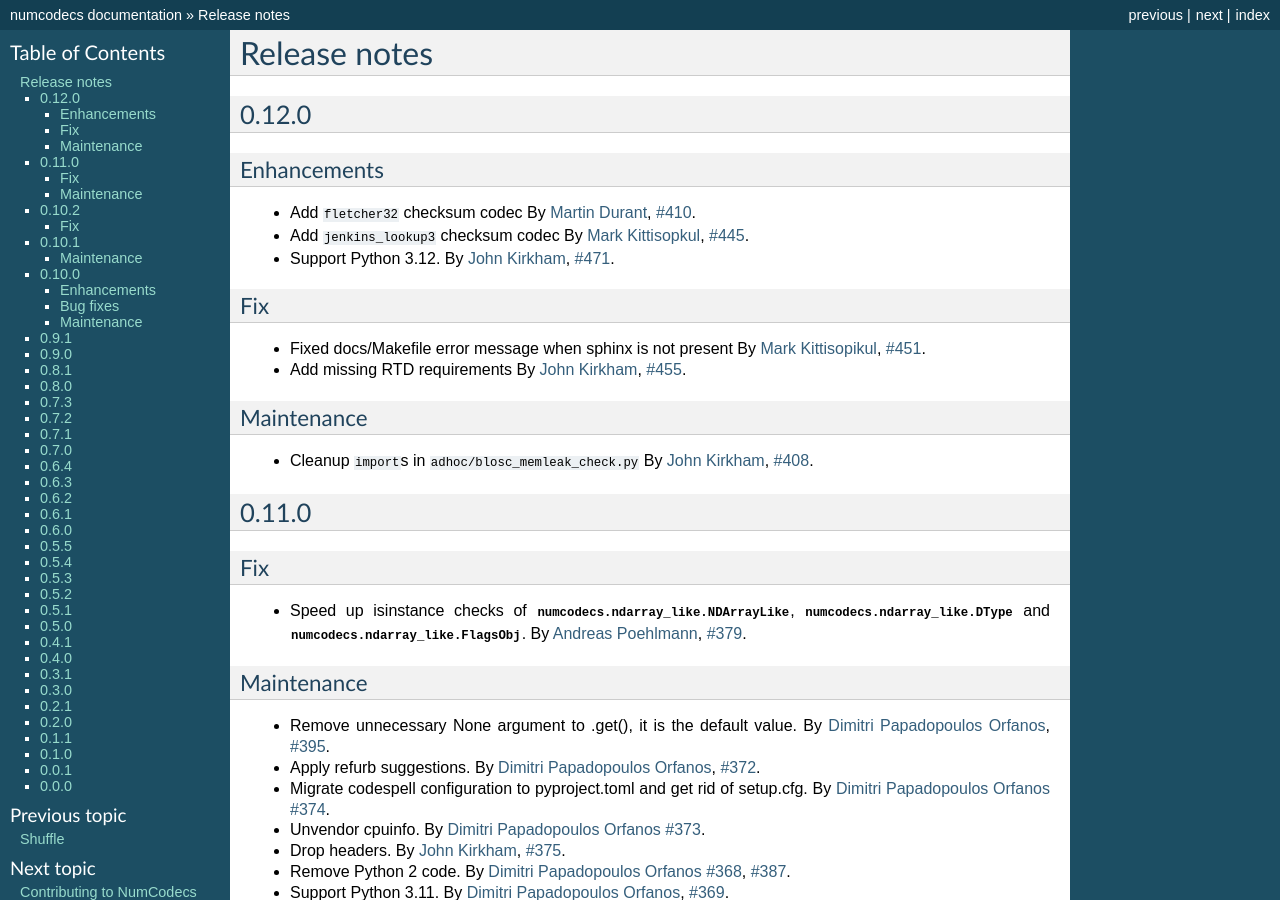
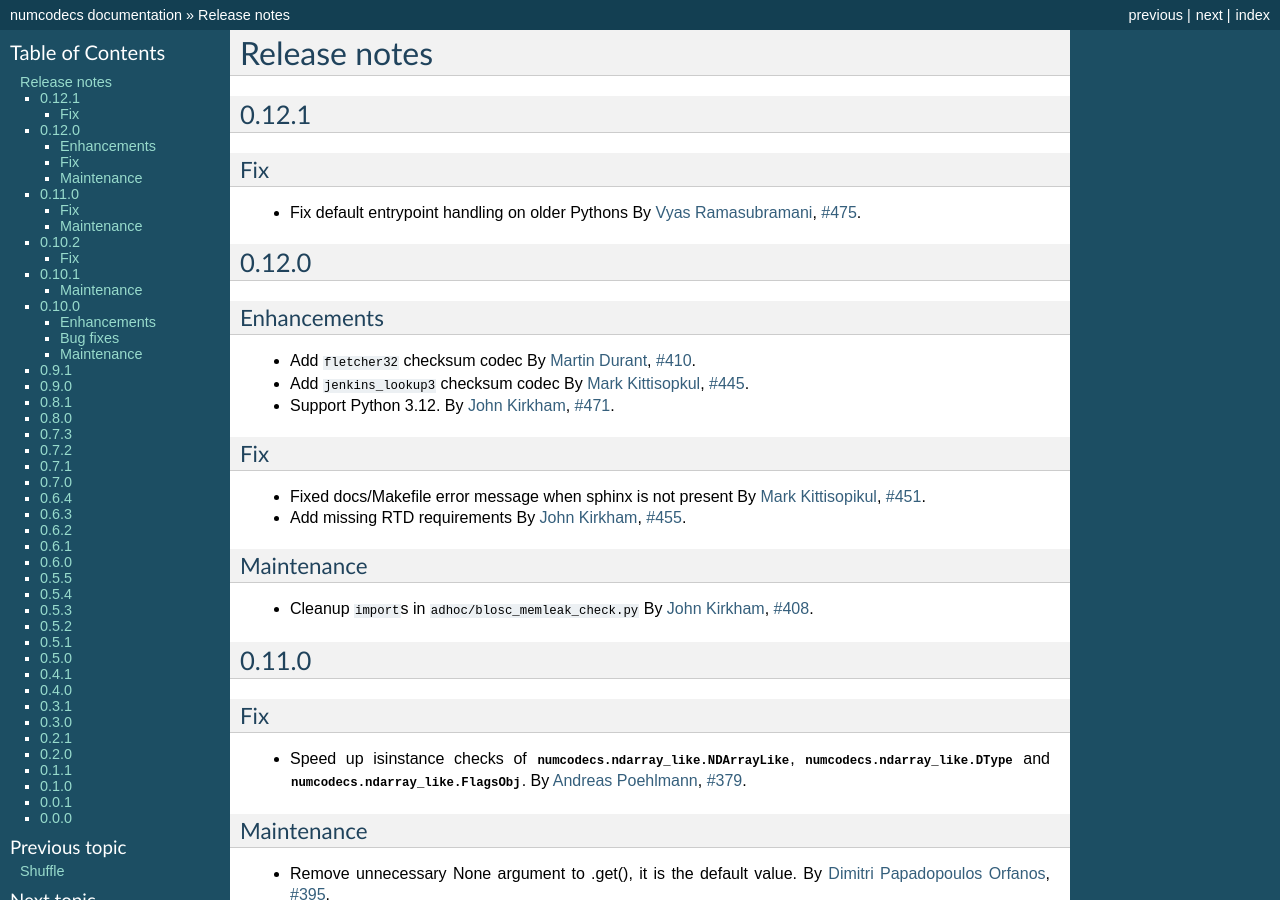
Before and after one commit to zarr-developers/numcodecs, a Sphinx documentation site: the page built from docs/release.rst, in a window 1280 px wide and 900 px high. Built offline with Sphinx 7.4.7, drawn with Linux system fonts in a browser that asks for light colours; the version number could not be read and is left out.

Commit message:
Add 0.12.1 release note w/entrypoint bug fix

```diff
--- a/docs/release.rst
+++ b/docs/release.rst
@@ -6,6 +6,17 @@
     # to document your changes. On releases it will be
     # re-indented so that it does not show up in the notes.
 
+
+.. _release_0.12.1:
+
+0.12.1
+------
+
+Fix
+~~~
+
+* Fix default entrypoint handling on older Pythons
+  By :user:`Vyas Ramasubramani <vyasr>`, :issue:`475`.
 
 .. _release_0.12.0:
 
```
